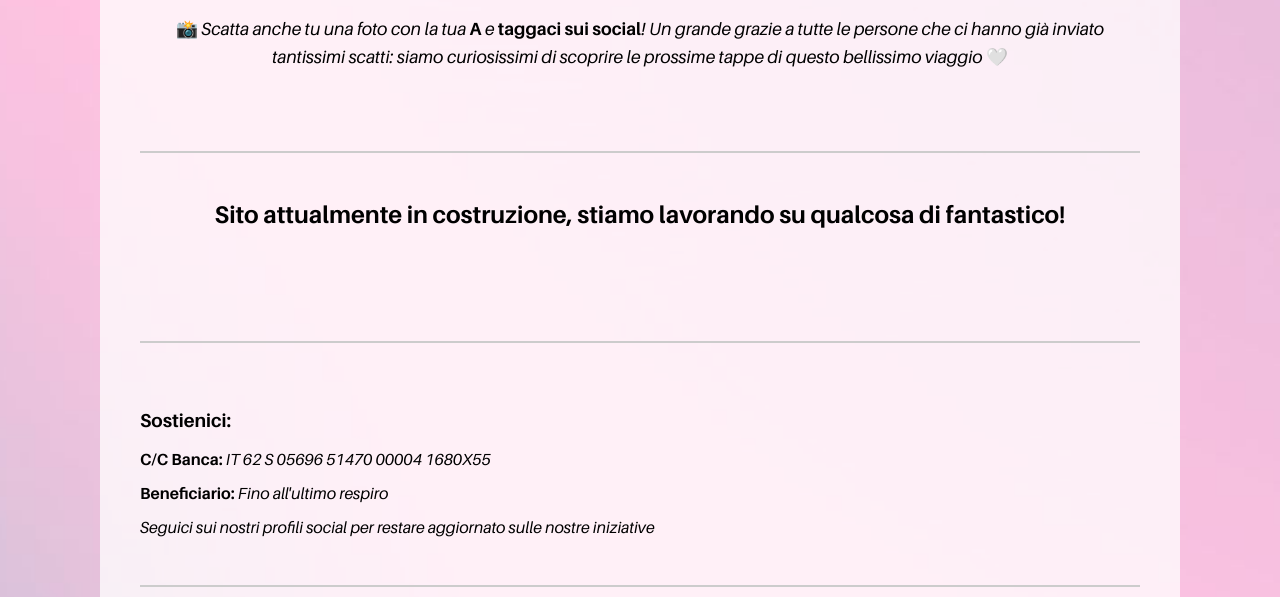
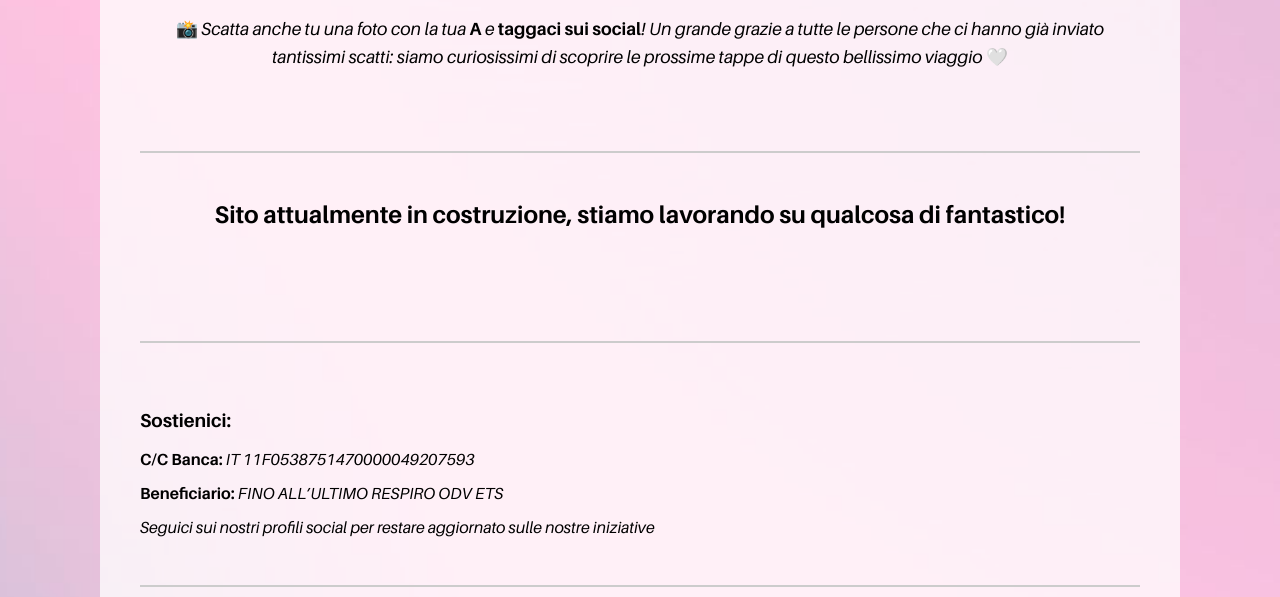
Before and after one commit to LeonardoLonghi/finoallultimorespiro.org, a plain HTML site: page index.html in a window 1280 px wide. Shown: the part 1203-1800 px from the top of the page. Drawn offline with nearby package versions, Linux system fonts and the light colour scheme.

Commit message:
fix: updated iban

```diff
--- a/index.html
+++ b/index.html
@@ -78,7 +78,7 @@
             margin-top: 3rem;
         }
 
-        .construction-title{
+        .construction-title {
             padding-top: 3rem;
             padding-bottom: 2rem;
             border-top: 2px solid #ccc;
@@ -144,8 +144,8 @@
 
         <div class="donation-info">
             <h3>Sostienici:</h3>
-            <p><strong>C/C Banca:</strong> IT 62 S 05696 51470 00004 1680X55</p>
-            <p><strong>Beneficiario:</strong> Fino all'ultimo respiro</p>
+            <p><strong>C/C Banca:</strong> IT 11F0538751470000049207593</p>
+            <p><strong>Beneficiario:</strong> FINO ALL’ULTIMO RESPIRO ODV ETS</p>
             <p>Seguici sui nostri profili social per restare aggiornato sulle nostre iniziative</p>
         </div>
 
```
